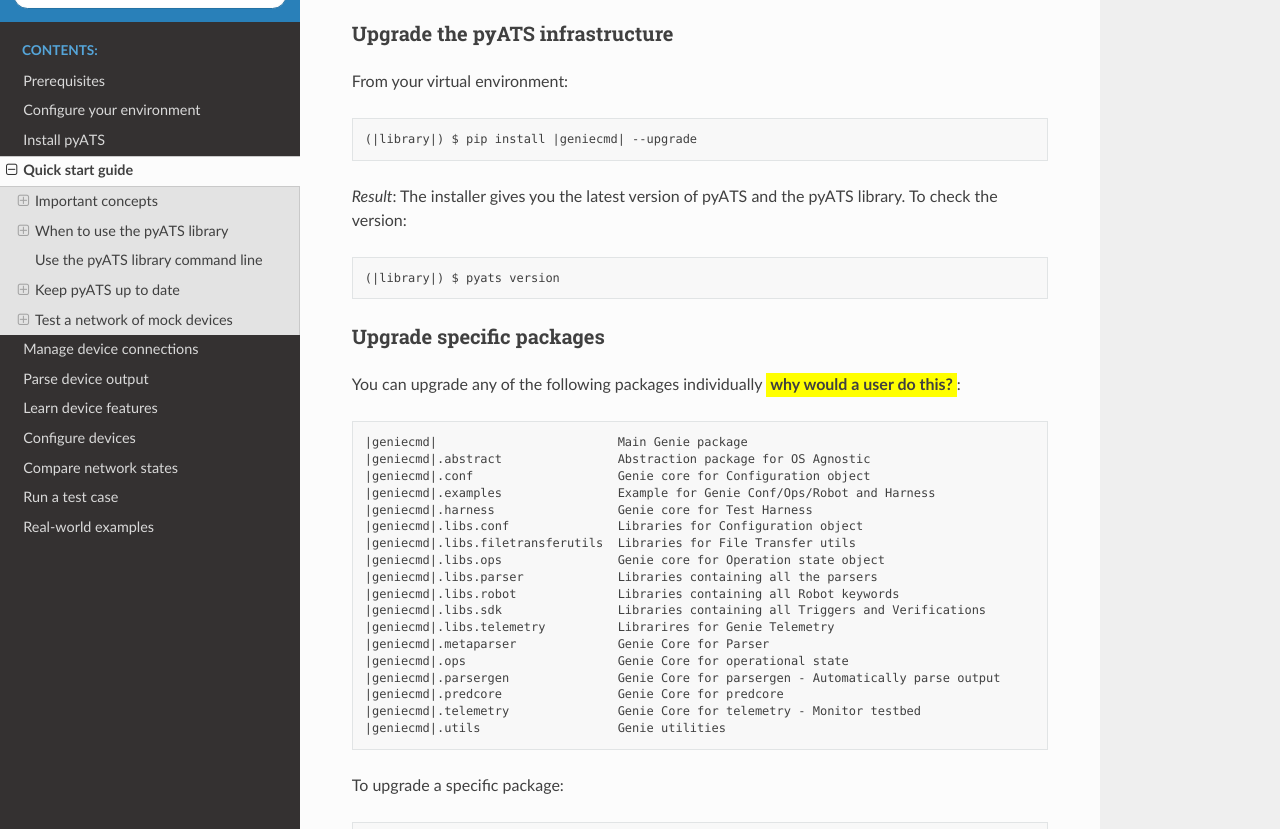
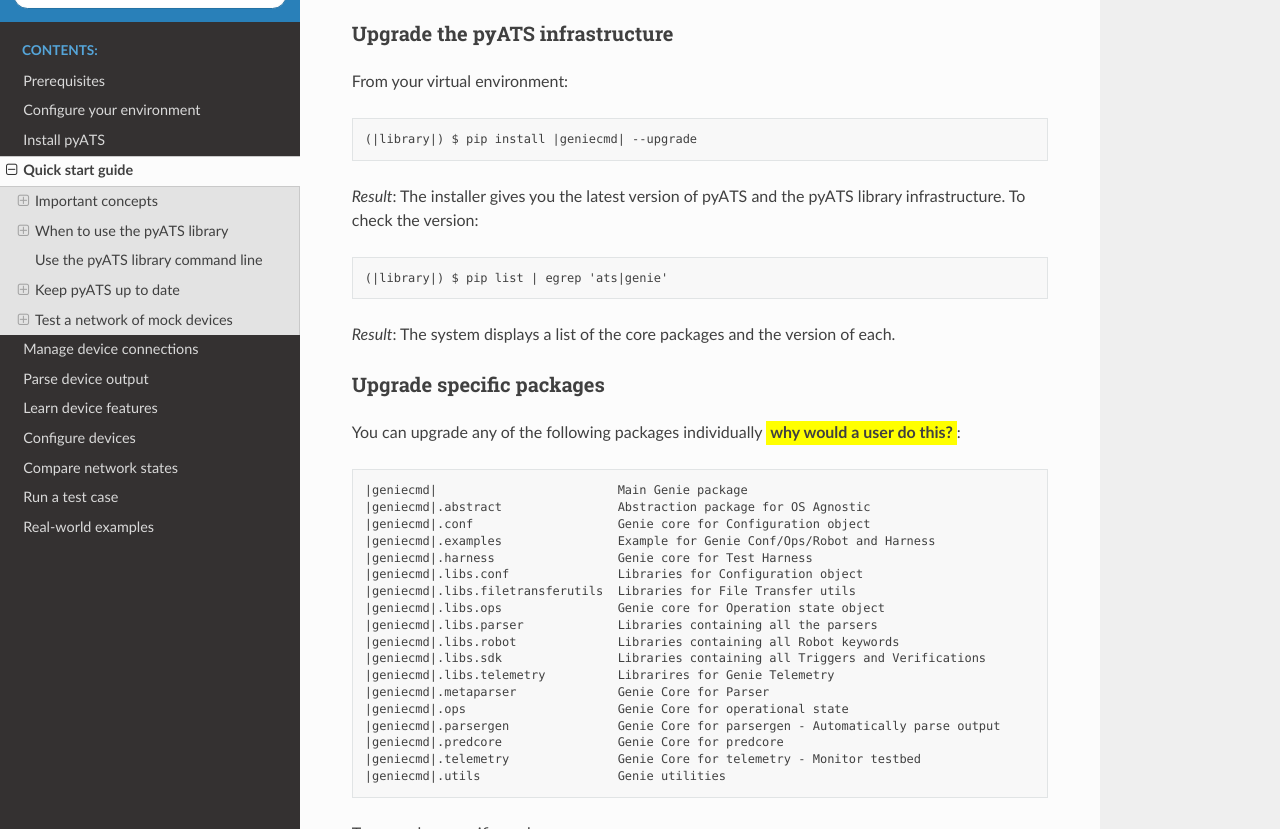
Before and after one commit to CiscoTestAutomation/getting-started, a Sphinx documentation site: the page built from source/quickstart/quickstartintro.rst, in a window 1280 px wide and 900 px high, scrolled down 4316 px, cut to the strip 71-900 px from the top of the window. Built offline with Sphinx 7.4.7 and the Read the Docs theme 2.0.0, drawn with Linux system fonts in a browser that asks for light colours; pages that are not in the unit, such as notebooks, are missing from menus.

Commit message:
Add the egrep command for version checking.

```diff
--- a/source/quickstart/quickstartintro.rst
+++ b/source/quickstart/quickstartintro.rst
@@ -152,9 +152,11 @@
 
   (|library|) $ pip install |geniecmd| --upgrade
 
-*Result*: The installer gives you the latest version of |pyATS| and the |library|. To check the version::
+*Result*: The installer gives you the latest version of |pyATS| and the |library| infrastructure. To check the version::
 
-  (|library|) $ pyats version
+  (|library|) $ pip list | egrep 'ats|genie'
+
+*Result*: The system displays a list of the core packages and the version of each.
 
 Upgrade specific packages
 ^^^^^^^^^^^^^^^^^^^^^^^^^^
```
